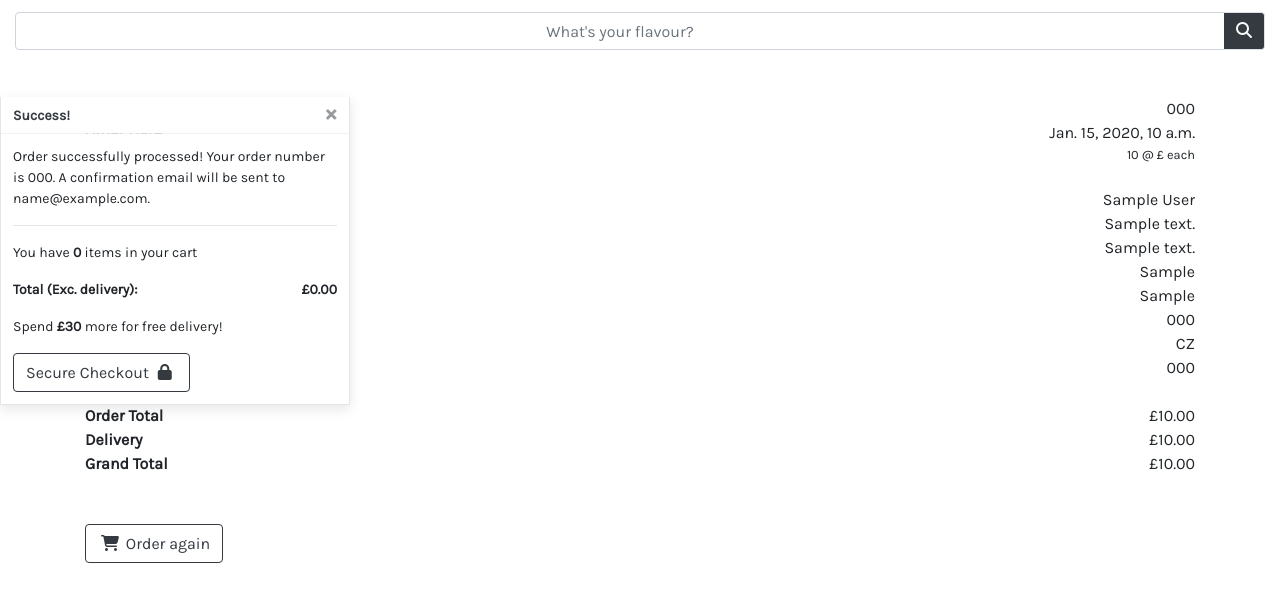
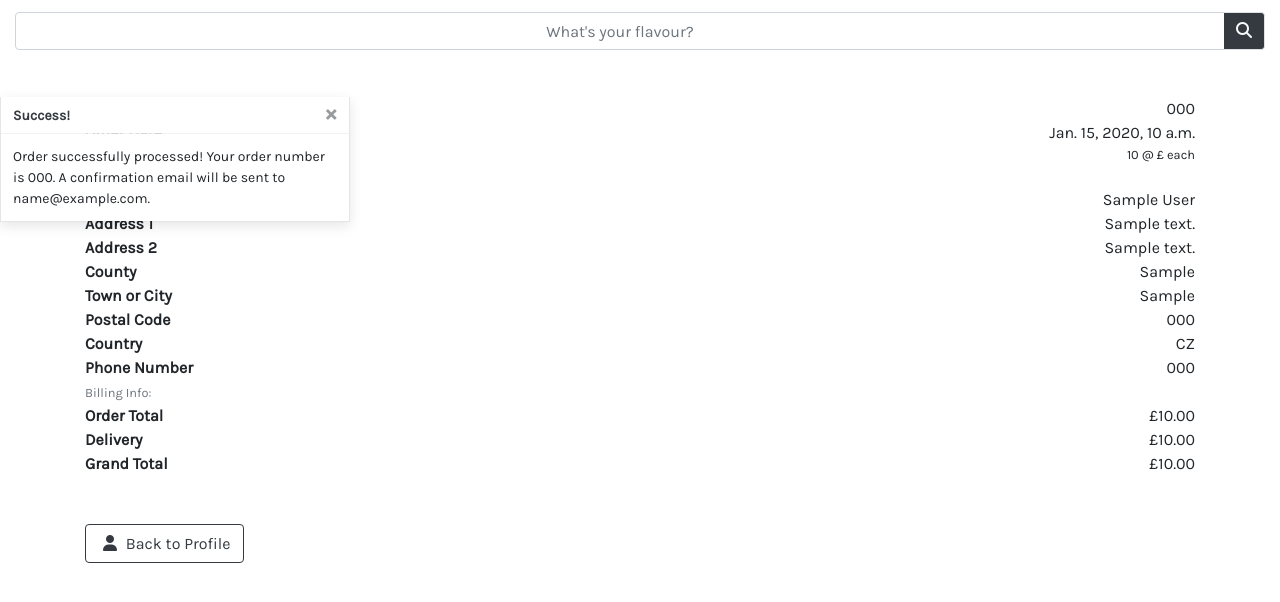
Before and after one commit to Edb83/moose-juice, a Django app: page /checkout/checkout_success/000/ in a window 1280 px wide. Shown: the part 58-660 px from the top of the page. Run offline with Django 3.2, Linux system fonts and the light colour scheme; data comes from the database, SQL or seed files in the repository; tables that the repository leaves empty hold one stand-in row (values such as "Sample post"); some libraries are stand-ins or nearby versions.

Commit message:
Add initial semantic elements; Add 'on_page' context to make smarter toast success messages

```diff
--- a/cart/views.py
+++ b/cart/views.py
@@ -7,7 +7,11 @@ from checkout.models import Order
 def view_cart(request):
     """ A view to return the shopping cart contents """
 
-    return render(request, 'cart/cart.html')
+    context = {
+        'on_cart_page': True,
+    }
+
+    return render(request, 'cart/cart.html', context)
 
 
 def add_to_cart(request, item_id):
--- a/checkout/templates/checkout/checkout_success.html
+++ b/checkout/templates/checkout/checkout_success.html
@@ -159,13 +159,24 @@
     </div>
 
     <!-- Button to repeat order -->
-    <div>
-        <a href="{% url 'replicate_cart' order.order_number %}" class="btn btn-outline-dark mt-5">
-            <span class="icon">
-                <i class="fas fa-shopping-cart"></i>
-            </span>
-            Order again
-        </a>
+    <div class="row">
+        <div class="col">
+            {% if on_checkout_success_page %}
+                <a href="{% url 'profile' %}" class="btn btn-outline-dark mt-5">
+                    <span class="icon">
+                        <i class="fas fa-user"></i>
+                    </span>
+                    Back to Profile
+                </a>
+            {% else %}
+                <a href="{% url 'replicate_cart' order.order_number %}" class="btn btn-dark mt-5">
+                    <span class="icon">
+                        <i class="fas fa-shopping-cart"></i>
+                    </span>
+                    Order again
+                </a>
+            {% endif %}
+        </div>
     </div>
 
 </div>
--- a/checkout/views.py
+++ b/checkout/views.py
@@ -209,6 +209,7 @@ def checkout_success(request, order_number):
     template = 'checkout/checkout_success.html'
     context = {
         'order': order,
+        'on_checkout_success_page': True,
     }
 
     return render(request, template, context)
--- a/templates/includes/toasts/toast_success.html
+++ b/templates/includes/toasts/toast_success.html
@@ -14,7 +14,7 @@
             </div>
         </div>
 
-        {% if grand_total and not on_profile_page %}
+        {% if grand_total and not on_profile_page and not on_checkout_success_page %}
             <hr>
             <p>You have <strong>{{ product_count }}</strong> item{{ product_count|pluralize }} in your cart</p>
             {% for item in cart_items %}
@@ -33,12 +33,14 @@
                         Spend <strong>£{{ free_delivery_delta }}</strong> more for free delivery!
                     </p>
                     {% endif %}
-                    <a href="{% url 'checkout' %}" class="btn btn-outline-dark">
-                        Secure Checkout
+                    {% if not on_cart_page %}
+                    <a href="{% url 'view_cart' %}" class="btn btn-outline-dark">
+                        Review Cart
                         <span class="icon">
-                            <i class="fas fa-lock"></i>
+                            <i class="fas fa-shopping-cart"></i>
                         </span>
                     </a>
+                    {% endif %}
                 </div>
             </div>
         {% endif %}
```
Also changed, not shown: TESTING.md (+2 -2 lines), products/templates/products/favourites.html (+7 -1 lines), products/templates/products/products.html (+11 -5 lines).
